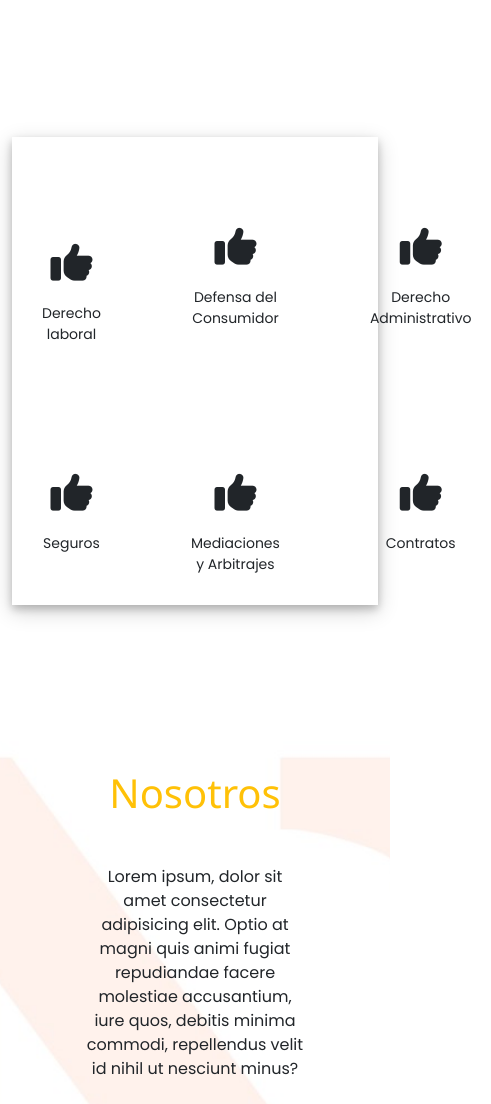
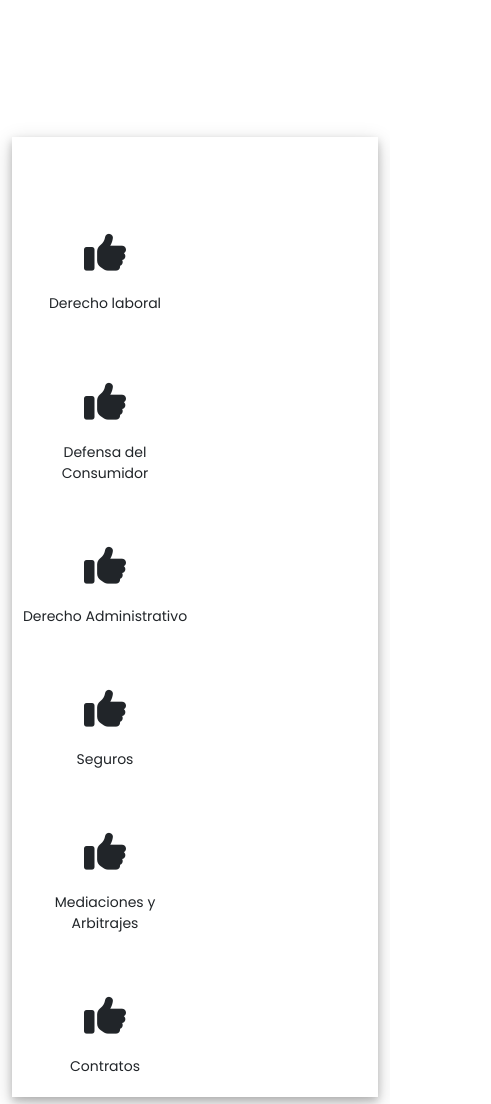
Before and after one commit to gus0117/template-estudio-juridico-1, a plain HTML site: page index.html in a window 390 px wide. Shown: the part 1460-2564 px from the top of the page, 491 px wide, since content can reach past the window. Drawn offline with nearby package versions, Linux system fonts and the light colour scheme.

Commit message:
Correccion del box-content para small screens

```diff
--- a/css/style.css
+++ b/css/style.css
@@ -12,13 +12,7 @@ html {
 }
 
 /* HEADER */
-/* header {
-    height: 100px;
-    background-color: #191f31;
-    font-family: 'Poppins', sans-serif;
-    position: sticky;
-}
- */
+
 .menu {
     background-color: #191f31;
     box-shadow: 0 4px 8px 0 rgba(0, 0, 0, 0.2), 0 6px 20px 0 rgba(0, 0, 0, 0.19);
@@ -74,10 +68,6 @@ html {
     text-transform: uppercase;
 }
 
-/* .container {
-
-} */
-
 .content {
     margin: 0 auto;
 }
@@ -100,46 +90,7 @@ html {
     font-weight: 100;
 }
 
-/* Button warning */
-/*
-.content a {
-    float: right;
-}
-
-.btn {
-    text-decoration: none;
-    text-align: center;
-    font-size: 1rem;
-    font-weight: 400;
-    text-transform: uppercase;
-    padding: 14px 23px;
-    cursor: pointer;
-    font-weight: bold;
-    letter-spacing: 1px;
-    border-radius: 4px;
-    margin-top: 10px;
-    font-family: 'Poppins', sans-serif;
-    font-weight: 200;
-    margin: 1rem;
-}
-
-.btn-warning {
-    background: #d85c0a;
-    border: 1px solid #d85c0a;
-    color: #fff;
-}
-
-.btn-warning:hover {
-    background: #fff;
-    border: 1px solid #d85c0a;
-    color: #d85c0a;
-} */
-
 /* SERVICES */
-
-#services {
-    /* height: 100vh; */
-}
 
 .left-side {
     float: left;
@@ -171,14 +122,15 @@ html {
 
 .box-content {
     display: grid;
-    gap: 50px 50px;
-    grid-template-columns: auto auto auto;
-    padding: 10px;
+    grid-gap: 10px;
+    grid-template-columns: repeat(auto-fit, 186px);
+
     box-shadow: 0 4px 8px 0 rgba(0, 0, 0, 0.2), 0 6px 20px 0 rgba(0, 0, 0, 0.19);
 }
 
 .box-item {
-    padding: 20px;
+    margin-bottom: 10px;
+    padding: 10px;
     font-size: 14px;
     text-align: center;
 }
@@ -193,10 +145,6 @@ html {
 }
 
 /* ABOUT */
-
-#about {
-    /* height: 100vh; */
-}
 
 .description-about {
     font-family: 'Poppins', sans-serif;
```
